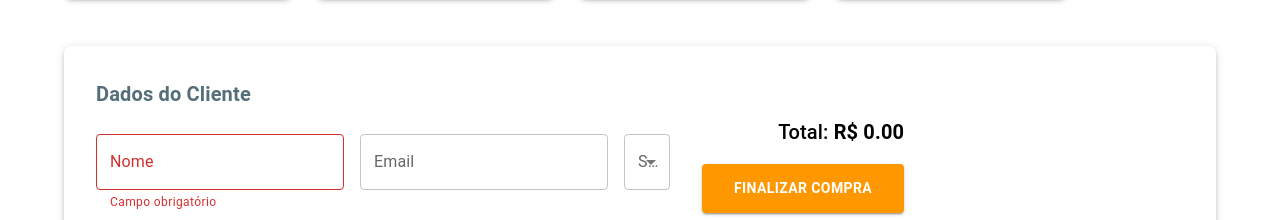
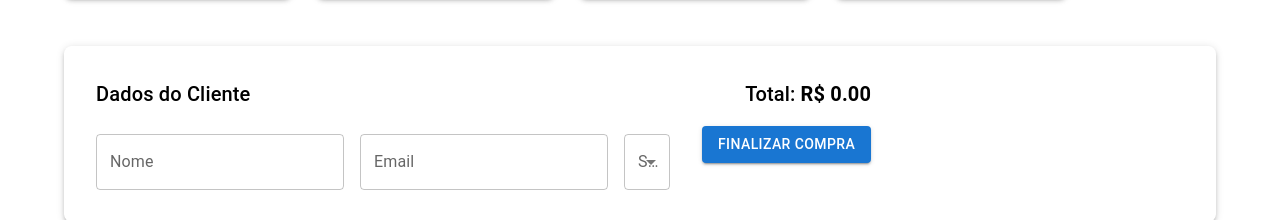
Before and after one commit to MatheusViniciusDiasAlves/FrontEndEst-gio, a React (Create React App) app: page / in a window 1280 px wide. Shown: the part 732-952 px from the top of the page. Built offline with nearby package versions, Linux system fonts and the light colour scheme.

Commit message:
Finalizando projeto

```diff
--- a/src/componentes/FormularioCliente.js
+++ b/src/componentes/FormularioCliente.js
@@ -1,4 +1,5 @@
 import { useState } from 'react';
+import { useNavigate } from 'react-router-dom';
 import {
   Box,
   Grid,
@@ -8,37 +9,48 @@ import {
   Button
 } from '@mui/material';
 
-export default function FormularioCliente({ total }){
+export default function FormularioCliente({ total }) {
+  const navigate = useNavigate();
+
   const [dados, setDados] = useState({
     nome: '',
     email: '',
     sexo: ''
   });
 
+  const [erros, setErros] = useState({});
+
   const handleChange = (e) => {
-    setDados({
-      ...dados,
-      [e.target.name]: e.target.value
+    setDados({ ...dados, [e.target.name]: e.target.value });
+  };
+
+  const validar = () => {
+    const novosErros = {};
+
+    if (!dados.nome) novosErros.nome = 'Nome obrigatório';
+    if (!dados.email.includes('@')) novosErros.email = 'Email inválido';
+    if (!dados.sexo) novosErros.sexo = 'Selecione o sexo';
+
+    setErros(novosErros);
+    return Object.keys(novosErros).length === 0;
+  };
+
+  const finalizarCompra = () => {
+    if (!validar()) return;
+
+    navigate('/finalizacao', {
+      state: {
+        nome: dados.nome,
+        total
+      }
     });
   };
 
   return (
-    <Box
-      sx={{
-        mt: 6,
-        p: 4,
-        borderRadius: 2,
-        boxShadow: 3,
-        backgroundColor: '#fff'
-      }}
-    >
+    <Box sx={{ mt: 6, p: 4, borderRadius: 2, boxShadow: 3 }}>
       <Grid container spacing={4}>
-        {/* ESQUERDA - DADOS DO CLIENTE */}
         <Grid item xs={12} md={8}>
-          <Typography
-            variant="h6"
-            sx={{ mb: 3, fontWeight: 'bold', color: '#546e7a' }}
-          >
+          <Typography variant="h6" sx={{ mb: 3 }}>
             Dados do Cliente
           </Typography>
 
@@ -48,11 +60,10 @@ export default function FormularioCliente({ total }){
                 fullWidth
                 label="Nome"
                 name="nome"
-                placeholder="Nome do cliente aqui"
                 value={dados.nome}
                 onChange={handleChange}
-                error={!dados.nome}
-                helperText={!dados.nome ? 'Campo obrigatório' : ''}
+                error={!!erros.nome}
+                helperText={erros.nome}
               />
             </Grid>
 
@@ -61,20 +72,23 @@ export default function FormularioCliente({ total }){
                 fullWidth
                 label="Email"
                 name="email"
-                placeholder="Digite seu email aqui"
                 value={dados.email}
                 onChange={handleChange}
+                error={!!erros.email}
+                helperText={erros.email}
               />
             </Grid>
 
             <Grid item xs={12} md={3}>
               <TextField
+                select
                 fullWidth
-                select
                 label="Sexo"
                 name="sexo"
                 value={dados.sexo}
                 onChange={handleChange}
+                error={!!erros.sexo}
+                helperText={erros.sexo}
               >
                 <MenuItem value="">Selecione</MenuItem>
                 <MenuItem value="masculino">Masculino</MenuItem>
@@ -85,34 +99,14 @@ export default function FormularioCliente({ total }){
           </Grid>
         </Grid>
 
-        {/* DIREITA - TOTAL */}
-        <Grid
-          item
-          xs={12}
-          md={4}
-          sx={{
-            display: 'flex',
-            flexDirection: 'column',
-            justifyContent: 'flex-end',
-            alignItems: 'flex-end'
-          }}
-        >
+        <Grid item xs={12} md={4} textAlign="right">
           <Typography variant="h6" sx={{ mb: 2 }}>
-  Total:{' '}
-  <strong>R$ {total.toFixed(2)}</strong>
-</Typography>
+            Total: <strong>R$ {total.toFixed(2)}</strong>
+          </Typography>
 
           <Button
             variant="contained"
-            sx={{
-              backgroundColor: '#ff9800',
-              px: 4,
-              py: 1.5,
-              fontWeight: 'bold',
-              '&:hover': {
-                backgroundColor: '#fb8c00'
-              }
-            }}
+            onClick={finalizarCompra}
           >
             FINALIZAR COMPRA
           </Button>
--- a/src/paginas/FinalizacaoCompra.js
+++ b/src/paginas/FinalizacaoCompra.js
@@ -1,5 +1,88 @@
-function FinalizacaoCompra() {
-  return <h2>Finalização de Compra</h2>;
+import { useLocation, useNavigate } from 'react-router-dom';
+import {
+  Container,
+  Typography,
+  Button,
+  Box
+} from '@mui/material';
+
+export default function FinalizacaoCompra() {
+  const navigate = useNavigate();
+  const { state } = useLocation();
+
+  if (!state) {
+    navigate('/');
+    return null;
+  }
+
+  return (
+    <Container
+      maxWidth="sm"
+      sx={{
+        minHeight: '100vh',
+        display: 'flex',
+        alignItems: 'center',
+        justifyContent: 'center'
+      }}
+    >
+      <Box
+        sx={{
+          textAlign: 'center',
+          px: 3
+        }}
+      >
+
+
+        {/* TEXTO */}
+        <Typography
+          variant="h6"
+          sx={{ fontWeight: 500, color: '#607d8b' }}
+        >
+          <strong>{state.nome}</strong>,
+        </Typography>
+
+        <Typography
+          variant="h6"
+          sx={{ mt: 1, mb: 5, color: '#607d8b' }}
+        >
+          Sua compra no valor{' '}
+          <strong style={{ color: '#29b6f6' }}>
+            R$ {state.total.toFixed(2)}
+          </strong>{' '}
+          foi finalizada com sucesso
+        </Typography>
+
+        {/* ÍCONE */}
+
+        <Box sx={{ mb: 3 }}>
+          <img
+            src="/imagemsucesso/purchase.png"
+            alt="Compra finalizada"
+            style={{
+              width: '160px',
+              maxWidth: '100%'
+            }}
+          />
+        </Box>
+
+        {/* BOTÃO */}
+        <Button
+          variant="contained"
+          onClick={() => navigate('/')}
+          sx={{
+            backgroundColor: '#ff9800',
+            px: 5,
+            py: 1.5,
+            fontWeight: 'bold',
+            borderRadius: 1,
+            '&:hover': {
+              backgroundColor: '#fb8c00'
+            }
+          }}
+        >
+          INICIAR NOVA COMPRA
+        </Button>
+      </Box>
+    </Container>
+  );
 }
-
-export default FinalizacaoCompra;
```
Also changed, not shown: public/imagemsucesso/purchase.png (added).
